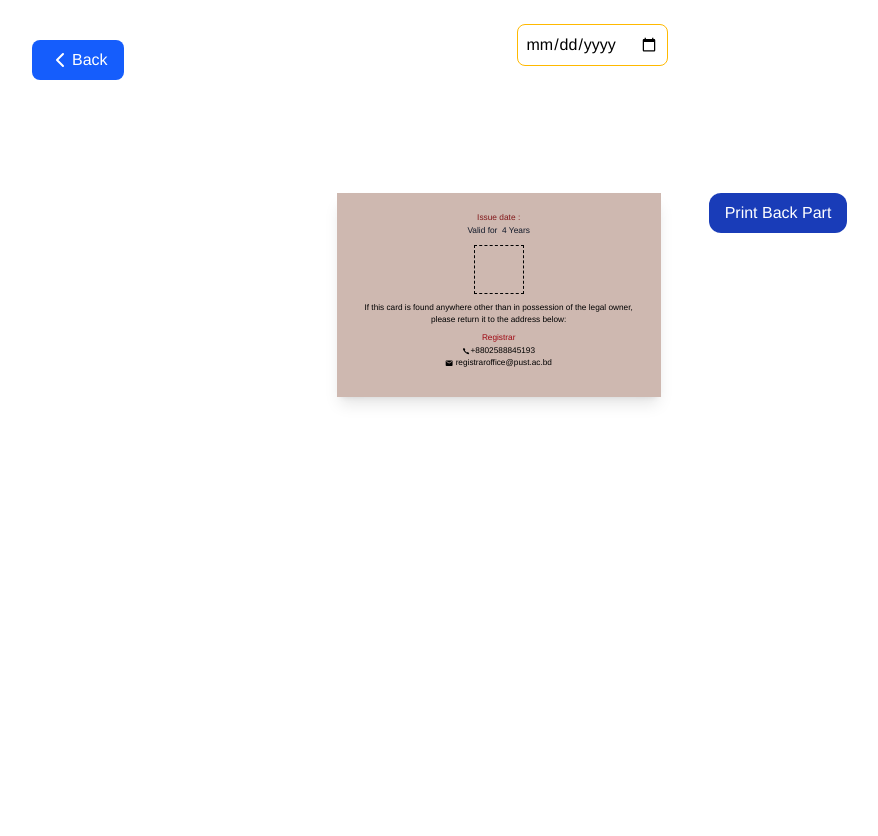
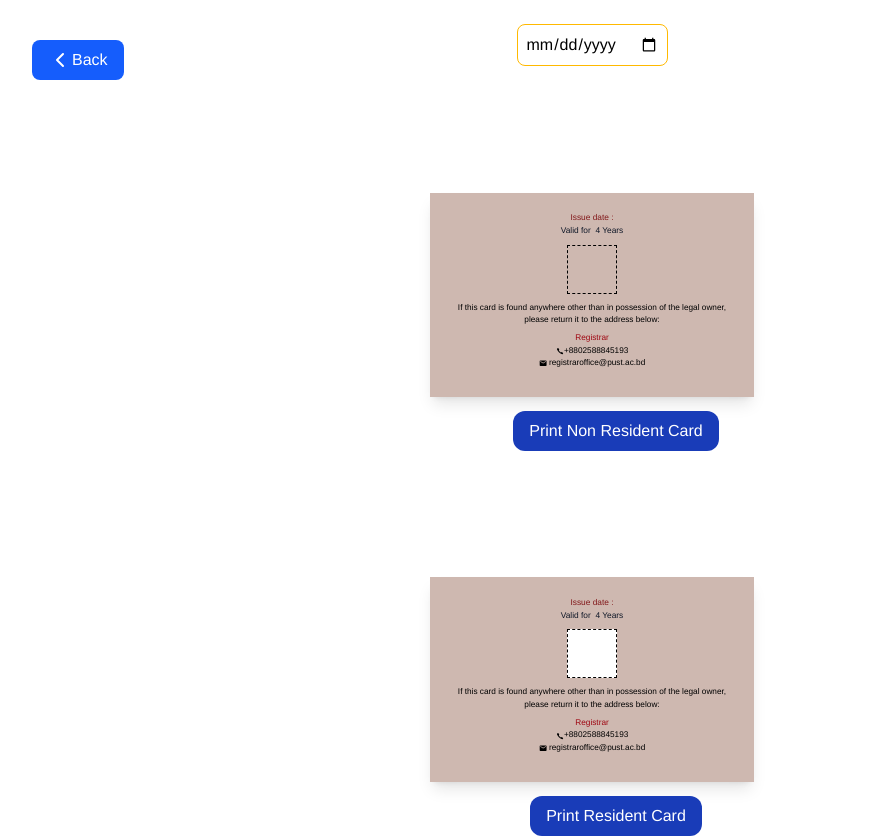
Before and after one commit to MITHU9/student-card-print, a React (Vite) app in the folder frontend/: page /print-backside/1 in a window 1280 px wide. Shown: the whole page, without its empty margins (48-926 px from the left). Before the commit the page ends 800 px from the top, so only its background shows below. Built offline with nearby package versions, Linux system fonts and the light colour scheme; no server answers.

Commit message:
update card for resident and non resident student

```diff
--- a/frontend/src/pages/BackSide.jsx
+++ b/frontend/src/pages/BackSide.jsx
@@ -12,6 +12,8 @@ export default function BackSIde() {
   const [issueDate, setIssueDate] = useState(null);
 
   const printRef1 = useRef();
+  const printRef2 = useRef();
+  console.log(printRef2);
 
   useEffect(() => {
     const fetchStudent = async () => {
@@ -70,7 +72,11 @@ export default function BackSIde() {
           className="border border-amber-400  p-2 rounded-lg cursor-pointer"
         />
       </div>
-      <div className="flex main justify-center mt-[126.72px] " ref={printRef1}>
+      {/* print for non resident */}
+      <div
+        className="flex flex-col gap-3.5 main justify-center items-center mt-[126.72px]"
+        ref={printRef1}
+      >
         {/* {JSON.stringify(student)} */}
         <div className="bg-[#CEB8B0] h-[204.05px] w-[324px] px-6 py-[18.72px] shadow-lg text-center">
           <p className="text-red-900 font-medium text-[8.36px] ">
@@ -108,7 +114,81 @@ export default function BackSIde() {
             className="bg-blue-800 text-white px-4 py-2 rounded-xl ml-12 cursor-pointer"
             onClick={() => handlePrint(printRef1)}
           >
-            Print Back Part
+            Print Non Resident Card
+          </button>
+
+          {/* <button
+            className="bg-blue-800 text-white px-4 py-2 rounded-xl ml-12 cursor-pointer"
+            onClick={() => handlePrint(printRef2)}
+          >
+            Print Resident Card
+          </button> */}
+        </div>
+
+        <style>
+          {`
+        @media print {
+          button {
+            display: none;
+          }
+            .main{
+            margin-top: 0px;
+            }
+        }
+      `}
+        </style>
+      </div>
+
+      {/* print for resident */}
+      <div
+        className="flex flex-col gap-3.5 main justify-center items-center mt-[126.72px] "
+        ref={printRef2}
+      >
+        {/* {JSON.stringify(student)} */}
+        <div className="bg-[#CEB8B0] h-[204.05px] w-[324px] px-6 py-[18.72px] shadow-lg text-center">
+          <p className="text-red-900 font-medium text-[8.36px] ">
+            Issue date : {formatDate(issueDate)}
+          </p>
+          <p className="text-gray-900 font-medium text-[8.36px] ">
+            Valid for&nbsp; 4 Years
+          </p>
+          {/* QR Code Container */}
+          <div className="flex justify-center items-center mt-2  border border-dashed h-[49px] w-[50px] bg-[#ffffff] mx-auto p-[2px]">
+            {student && (
+              <QRCode
+                value={studenturl}
+                bgColor="white"
+                className="w-full h-full"
+              />
+            )}
+          </div>
+          <p className="text-black mt-2  text-[8.26px] font-normal">
+            If this card is found anywhere other than in possession of the legal
+            owner, please return it to the address below:
+          </p>
+          <div className=" text-black mt-1.5 text-[8.26px] font-normal">
+            <p className=" text-red-800">Registrar</p>
+            <p className="text-black flex items-center justify-center ">
+              <IoIosCall /> +8802588845193
+            </p>
+            <p className="text-black flex items-center justify-center ">
+              <MdEmail className="mr-0.5" /> registraroffice@pust.ac.bd
+            </p>
+          </div>
+        </div>
+        <div>
+          {/* <button
+            className="bg-blue-800 text-white px-4 py-2 rounded-xl ml-12 cursor-pointer"
+            onClick={() => handlePrint(printRef1)}
+          >
+            Print Non Resident Card
+          </button> */}
+
+          <button
+            className="bg-blue-800 text-white px-4 py-2 rounded-xl ml-12 cursor-pointer"
+            onClick={() => handlePrint(printRef2)}
+          >
+            Print Resident Card
           </button>
         </div>
 
```
